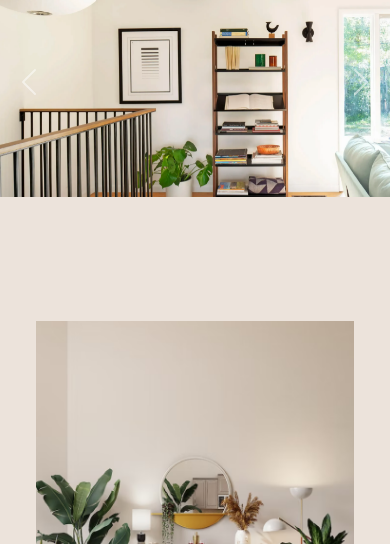
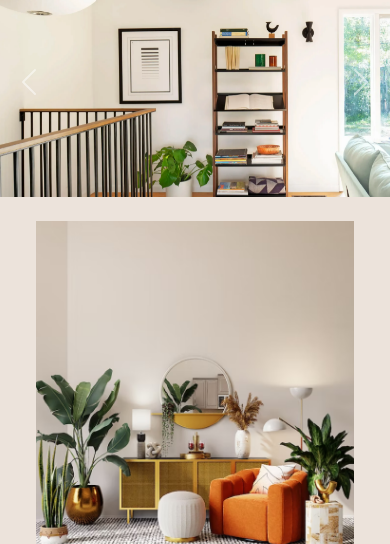
Before and after one commit to JitenderMX/armonia-old, a plain HTML site: page consultation.html in a window 390 px wide. Shown: the part 300-844 px from the top of the page. Drawn offline with nearby package versions, Linux system fonts and the light colour scheme.

Commit message:
Update responsive.css

```diff
--- a/css/responsive.css
+++ b/css/responsive.css
@@ -233,7 +233,9 @@ font-size: 18px;
 .franch-testimonal{
     padding-top: 0;
 }
-
+.consultation-h{
+    padding-bottom: 0;
+}
 }
 
 
```
